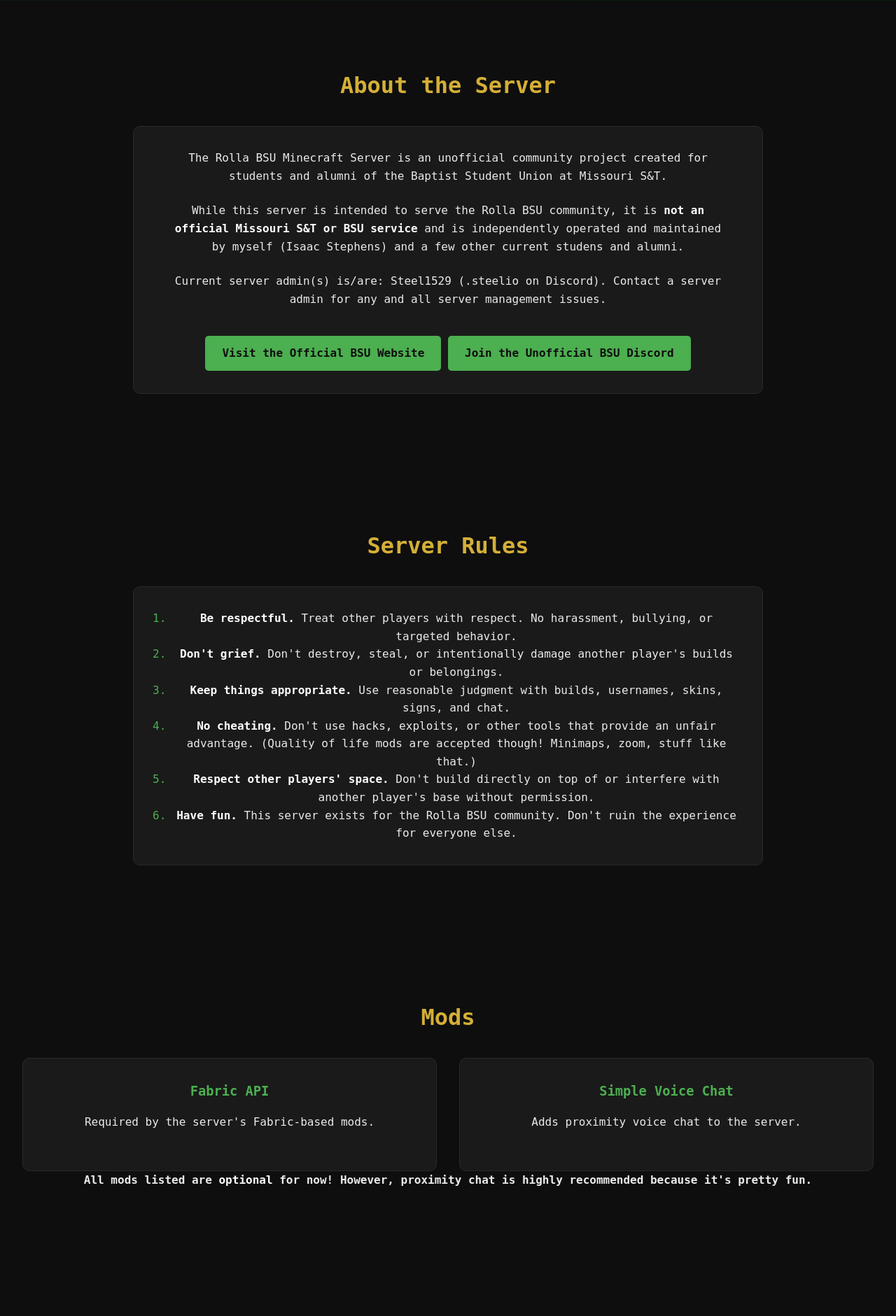
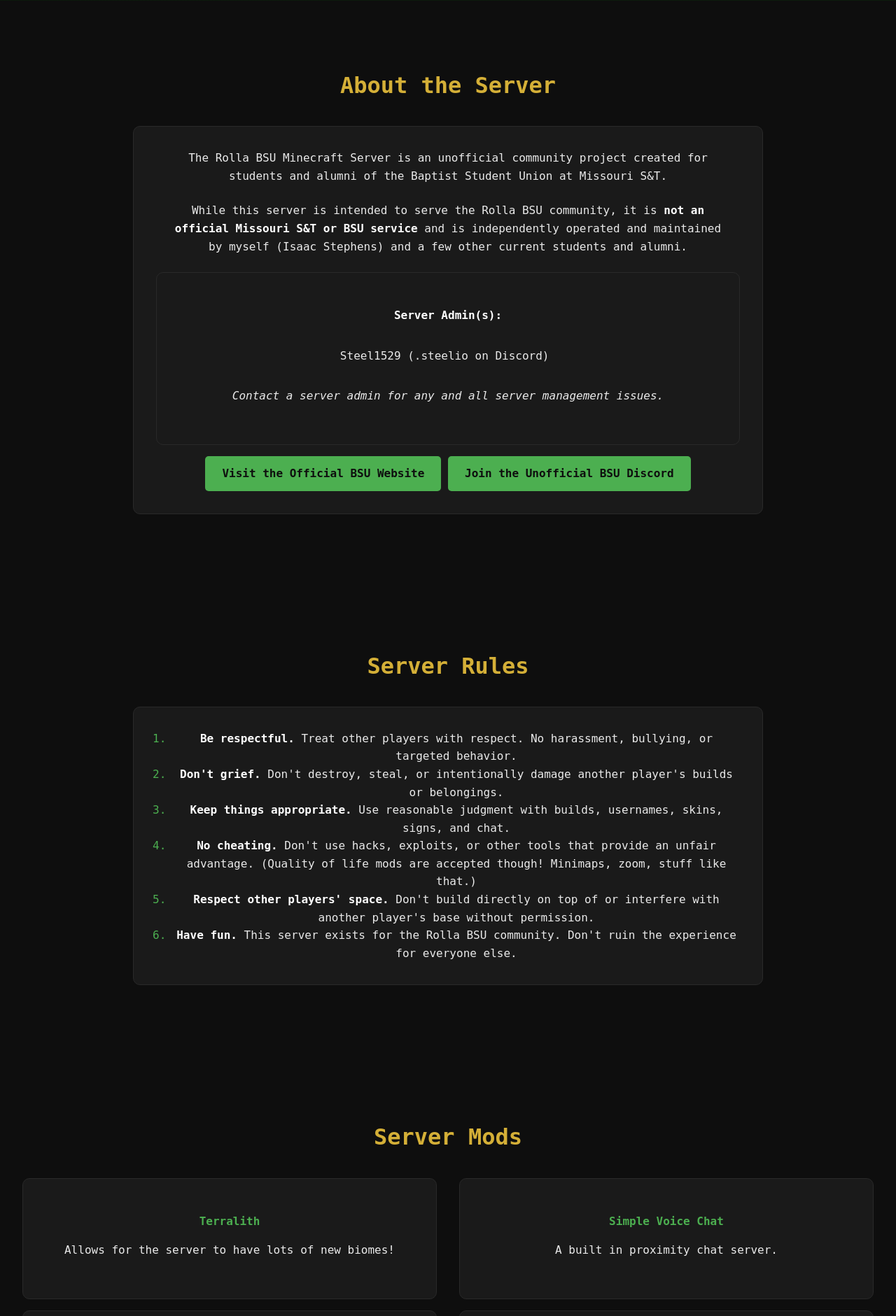
Before and after one commit to Isaac-Stephens/isaacstephens.com, a Flask app: page /bsu_mc in a window 1280 px wide. Shown: the part 879-2760 px from the top of the page at 70% size. Run offline with Flask 3, Linux system fonts and the light colour scheme.

Commit message:
updated bsu_mc website more

```diff
--- a/website/static/bsu_mc.css
+++ b/website/static/bsu_mc.css
@@ -123,6 +123,14 @@ section h2 {
     color: #d4af37;
 }
 
+section h3 {
+    text-align: center;
+    margin-top: 1rem;
+    margin-bottom: 2rem;
+    font-size: 1rem;
+    color: #4caf50;
+}
+
 p {
     margin: 0 auto 1.5rem auto;
 }
@@ -148,6 +156,7 @@ img {
 
 /* ===== Projects / Cards ===== */
 .projects-grid {
+    margin-bottom: 1rem;
     display: grid;
     grid-template-columns: repeat(auto-fit, minmax(280px, 1fr));
     gap: 2rem;
@@ -238,6 +247,17 @@ img {
     margin: 0 auto;
 }
 
+.admin-list {
+    display: inline-block;
+    text-align: left;
+}
+
+.admin-container {
+    margin-top: 2rem;
+    text-align: center;
+    margin-bottom: 2rem;
+}
+
 @media (max-width: 600px) {
     #join {
         width: 90%;
--- a/website/templates/bsu_mc.html
+++ b/website/templates/bsu_mc.html
@@ -67,13 +67,20 @@
             While this server is intended to serve the Rolla BSU community,
             it is <strong>not an official Missouri S&amp;T or BSU service</strong>
             and is independently operated and maintained by myself (Isaac Stephens)
-            and a few other current studens and alumni.
+            and a few other current students and alumni.
         </p>
-
+        <div class="project-card">
+        <h3>
+            <strong>Server Admin(s):</strong>
+        </h3>
+        <ol class="admin-container">
+            <li class="admin-list">Steel1529 (.steelio on Discord)</li>
+            <li class="admin-list"></li>
+        </ol>
         <p>
-            Current server admin(s) is/are: Steel1529 (.steelio on Discord).
-            Contact a server admin for any and all server management issues.
+            <i>Contact a server admin for any and all server management issues.</i>
         </p>
+        </div>
 
         <a href="https://www.rollabsu.com"
            class="btn"
@@ -145,7 +152,58 @@
     <!-- ===== Mods ===== -->
     <section id="mods">
 
-        <h2>Mods</h2>
+        <h2>Server Mods</h2>
+
+        <div class="projects-grid">
+
+            <a href="https://modrinth.com/datapack/terralith"
+               class="project-card"
+               target="_blank"
+               rel="noopener noreferrer">
+                <h3>Terralith</h3>
+                <p>
+                    Allows for the server to have lots of new biomes!
+                </p>
+            </a>
+
+            <a href="https://modrinth.com/mod/simple-voice-chat"
+               class="project-card"
+               target="_blank"
+               rel="noopener noreferrer">
+                <h3>Simple Voice Chat</h3>
+                <p>
+                    A built in proximity chat server.
+                </p>
+            </a>
+        </div>
+        <div class="projects-grid">
+            <a href="https://modrinth.com/plugin/autobackup"
+               class="project-card"
+               target="_blank"
+               rel="noopener noreferrer">
+                <h3>Auto Backup</h3>
+                <p>
+                    A system to automatically backup the server in case of emergency.
+                </p>
+            </a>
+
+            <a href="https://modrinth.com/mod/teleportcommandsfabric"
+               class="project-card"
+               target="_blank"
+               rel="noopener noreferrer">
+                <h3>Teleport Commands</h3>
+                <p>
+                    Allows for each player to set homes and warps, use TPA, and many other common server teleport commands.
+                    Several popular Minimaps work integrate with this as well.
+                </p>
+            </a>
+
+        </div>
+
+    </section>
+    <section id="mods">
+
+        <h2>Client Mods</h2>
 
         <div class="projects-grid">
 
@@ -165,16 +223,15 @@
                rel="noopener noreferrer">
                 <h3>Simple Voice Chat</h3>
                 <p>
-                    Adds proximity voice chat to the server.
+                    Allows you to interact with the server's proximity chat server.
                 </p>
             </a>
 
         </div>
-
-        <h4>
-            All mods listed are <strong>optional</strong> for now! However, proximity chat is
+        <h3>
+            All client mods listed are <strong>optional</strong> for now! However, proximity chat is
             highly recommended because it's pretty fun.
-        </h4>
+        </h3>
 
     </section>
 
@@ -187,7 +244,7 @@
         <ol class="mod-list">
             <li>Install Minecraft <strong>26.2</strong>.</li>
             <li>Install Fabric Loader.</li>
-            <li>Install the mods listed above.</li>
+            <li>Install the client mods listed above.</li>
             <li>Launch Minecraft.</li>
             <li>Go to <strong>Multiplayer</strong>.</li>
             <li>Add the server using the address below.</li>
```
